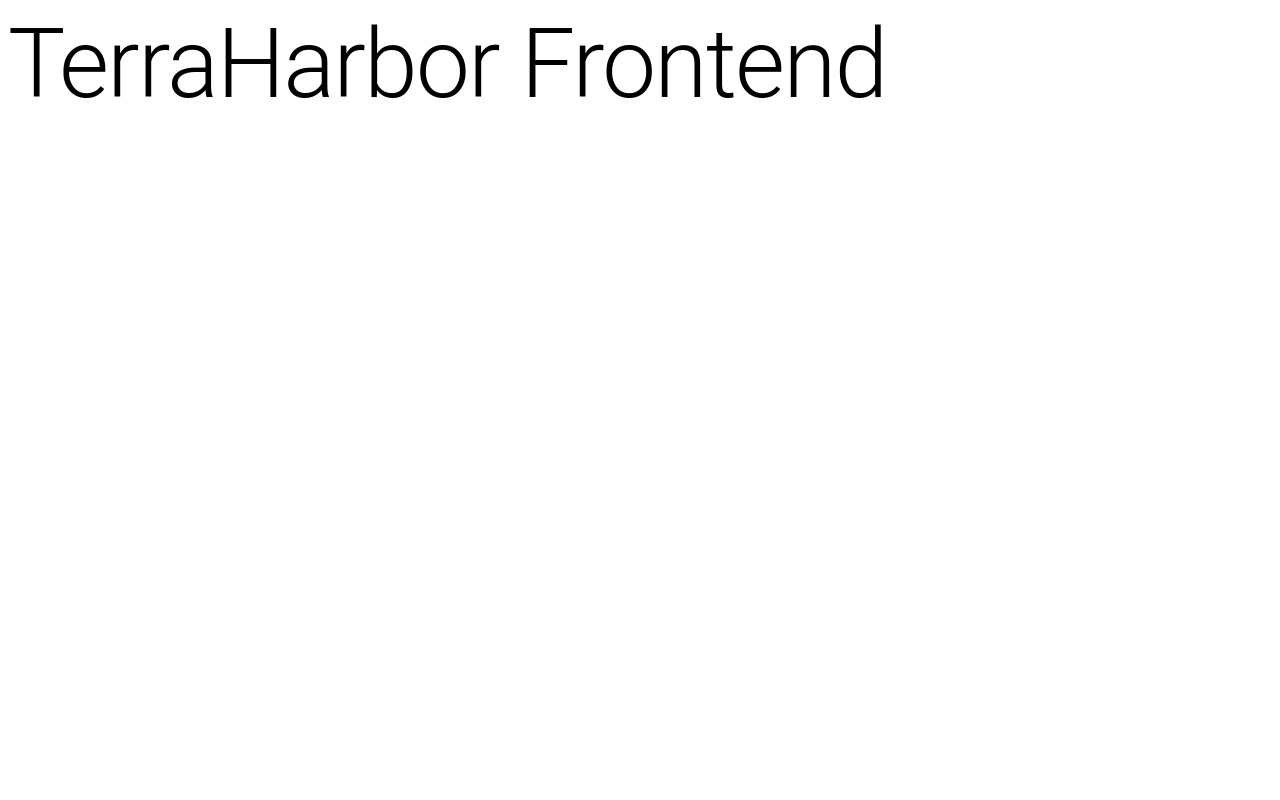
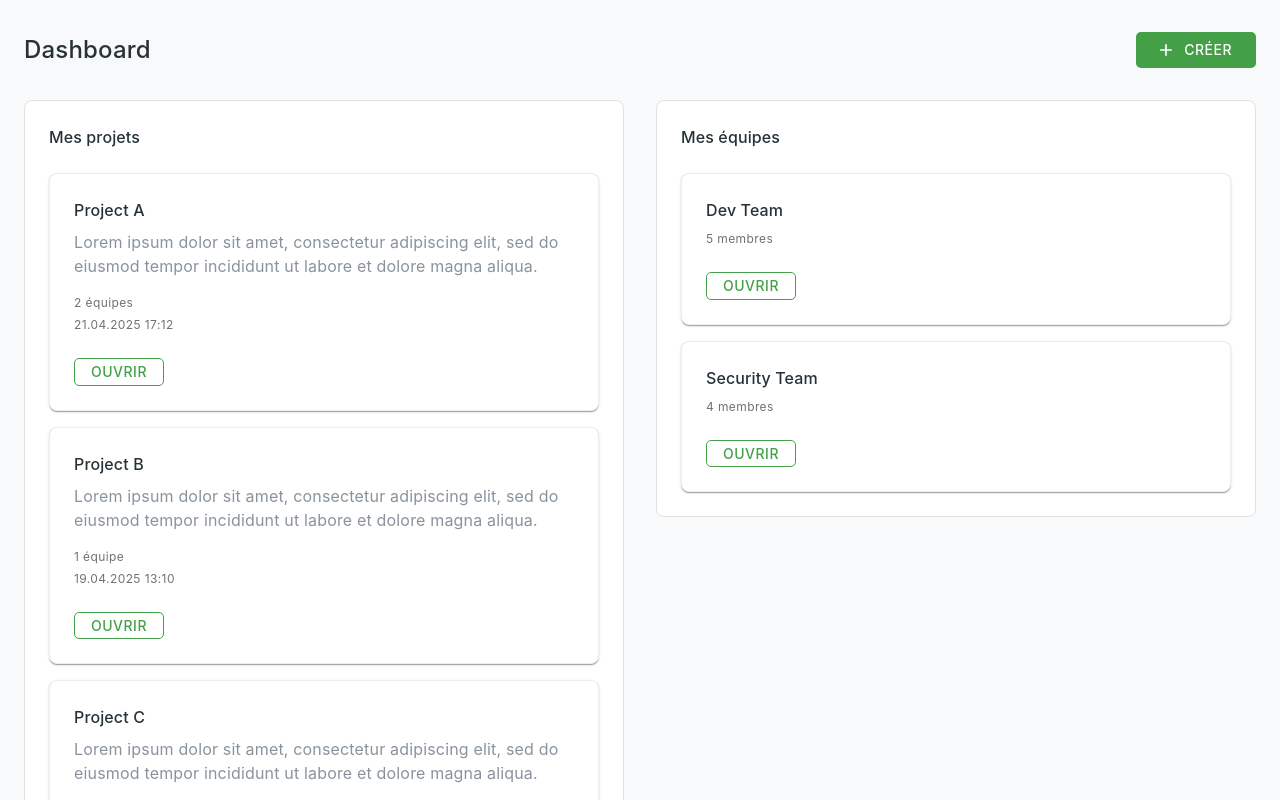
Before and after one commit to terraharbor/frontend, a React (Vite) app: page / in a window 1280 px wide. Shown: the top 800 px of the page. Built offline with nearby package versions, Linux system fonts and the light colour scheme.

Commit message:
feat: implement summary cards for team/project

```diff
--- a/src/App.tsx
+++ b/src/App.tsx
@@ -1,11 +1,201 @@
-import { Stack, Typography } from '@mui/material';
 import { FC } from 'react';
+import {
+  Container,
+  Stack,
+  Typography,
+  Box,
+} from '@mui/material';
+import Grid from '@mui/material/Grid';
+import {
+  Add as AddIcon,
+} from '@mui/icons-material';
+import {
+  PageHeader,
+  ProjectCard,
+  TeamCard,
+  ProjectData,
+  TeamData,
+} from './components';
 
+/*
+  Test app generated by AI to see if the components look as expected
+*/
 const App: FC = () => {
+  // Sample project data matching TerraHarbor mockup
+  const sampleProjects: ProjectData[] = [
+    {
+      id: '1',
+      name: 'Project A',
+      description: 'Lorem ipsum dolor sit amet, consectetur adipiscing elit, sed do eiusmod tempor incididunt ut labore et dolore magna aliqua.',
+      teamCount: 2,
+      lastUpdated: '21.04.2025 17:12',
+    },
+    {
+      id: '2',
+      name: 'Project B',
+      description: 'Lorem ipsum dolor sit amet, consectetur adipiscing elit, sed do eiusmod tempor incididunt ut labore et dolore magna aliqua.',
+      teamCount: 1,
+      lastUpdated: '19.04.2025 13:10',
+    },
+    {
+      id: '3',
+      name: 'Project C',
+      description: 'Lorem ipsum dolor sit amet, consectetur adipiscing elit, sed do eiusmod tempor incididunt ut labore et dolore magna aliqua.',
+      teamCount: 3,
+      lastUpdated: '15.04.2025 12:02',
+    },
+  ];
+
+  // Sample team data matching TerraHarbor mockup
+  const sampleTeams: TeamData[] = [
+    {
+      id: '1',
+      name: 'Dev Team',
+      memberCount: 5,
+    },
+    {
+      id: '2',
+      name: 'Security Team',
+      memberCount: 4,
+    },
+  ];
+
+  // Event handlers
+  const handleCreateProject = () => {
+    console.log('Créer new project clicked');
+  };
+
+  const handleProjectOpen = (project: ProjectData) => {
+    console.log('Ouvrir project:', project.name);
+  };
+
+  const handleTeamOpen = (team: TeamData) => {
+    console.log('Ouvrir team:', team.name);
+  };
+
   return (
-    <Stack>
-      <Typography variant="h1">TerraHarbor Frontend</Typography>
-    </Stack>
+    <Container maxWidth="xl" sx={{ py: 4, backgroundColor: '#F8F9FA', minHeight: '100vh' }}>
+      <Stack spacing={4}>
+        {/* Dashboard Page Header */}
+        <PageHeader
+          title="Dashboard"
+          action={{
+            label: 'CRÉER',
+            onClick: handleCreateProject,
+            startIcon: <AddIcon />,
+            variant: 'contained',
+            color: 'primary',
+          }}
+        />
+
+        {/* Projects and Teams Side by Side */}
+        <Grid container spacing={4}>
+          {/* Projects Section */}
+          <Grid size={{ xs: 12, md: 6 }}>
+            <Box
+              sx={{
+                border: '1px solid',
+                borderColor: 'grey.300',
+                borderRadius: 1, // theme.shape.borderRadius
+                p: 3,
+                backgroundColor: 'background.paper',
+              }}
+            >
+              <Typography
+                variant="h6"
+                sx={{ mb: 3 }}
+              >
+                Mes projets
+              </Typography>
+              <Stack spacing={2}>
+                {sampleProjects.map((project) => (
+                  <ProjectCard
+                    key={project.id}
+                    project={project}
+                    onOpen={handleProjectOpen}
+                  />
+                ))}
+              </Stack>
+            </Box>
+          </Grid>
+
+          {/* Teams Section */}
+          <Grid size={{ xs: 12, md: 6 }}>
+            <Box
+              sx={{
+                border: '1px solid',
+                borderColor: 'grey.300',
+                borderRadius: 1, // theme.shape.borderRadius
+                p: 3,
+                backgroundColor: 'background.paper',
+              }}
+            >
+              <Typography
+                variant="h6"
+                sx={{ mb: 3 }}
+              >
+                Mes équipes
+              </Typography>
+              <Stack spacing={2}>
+                {sampleTeams.map((team) => (
+                  <TeamCard
+                    key={team.id}
+                    team={team}
+                    onOpen={handleTeamOpen}
+                  />
+                ))}
+              </Stack>
+            </Box>
+          </Grid>
+        </Grid>
+
+        {/* Projects Page Header */}
+        <PageHeader
+          title="Projects"
+          action={{
+            label: 'CRÉER',
+            onClick: handleCreateProject,
+            variant: 'contained',
+            color: 'primary',
+          }}
+        />
+
+        {/* Projects Grid View */}
+        <Grid container spacing={3}>
+          {sampleProjects.map((project) => (
+            <Grid size={{ xs: 12, sm: 6, lg: 3 }} key={`grid-${project.id}`}>
+              <ProjectCard
+                project={project}
+                onOpen={handleProjectOpen}
+              />
+            </Grid>
+          ))}
+        </Grid>
+
+        {/* Teams Page Header */}
+        <PageHeader
+          title="Equipes"
+          action={{
+            label: 'CRÉER',
+            onClick: handleCreateProject,
+            variant: 'contained',
+            color: 'primary',
+          }}
+        />
+
+        {/* Teams Grid View */}
+        <Grid container spacing={3}>
+          {sampleTeams.map((team) => (
+            <Grid size={{ xs: 12, sm: 6, lg: 4 }} key={`grid-${team.id}`}>
+              <TeamCard
+                team={team}
+                onOpen={handleTeamOpen}
+              />
+            </Grid>
+          ))}
+        </Grid>
+      </Stack>
+    </Container>
   );
 };
 
--- /dev/null
+++ b/src/components/ProjectCard.tsx
@@ -0,0 +1,40 @@
+import { FC } from 'react';
+import { SummaryCard } from './SummaryCard';
+
+export interface ProjectData {
+  id: string;
+  name: string;
+  description?: string;
+  teamCount?: number;
+  lastUpdated?: string;
+}
+
+export interface ProjectCardProps {
+  project: ProjectData;
+  onOpen: (project: ProjectData) => void;
+  onCardClick?: (project: ProjectData) => void;
+}
+
+export const ProjectCard: FC<ProjectCardProps> = ({ project, onOpen, onCardClick }) => {
+  const metadata = [];
+
+  if (project.teamCount !== undefined) {
+    metadata.push(`${project.teamCount} ${project.teamCount === 1 ? 'équipe' : 'équipes'}`);
+  }
+
+  if (project.lastUpdated) {
+    metadata.push(project.lastUpdated);
+  }
+
+  return (
+    <SummaryCard
+      title={project.name}
+      description={project.description}
+      metadata={metadata}
+      action={{ onClick: () => onOpen(project) }}
+      onClick={onCardClick ? () => onCardClick(project) : undefined}
+    />
+  );
+};
+
+export default ProjectCard;
--- /dev/null
+++ b/src/components/SummaryCard.tsx
@@ -0,0 +1,90 @@
+import { FC } from 'react';
+import {
+  Card,
+  CardContent,
+  CardActions,
+  Typography,
+  Button,
+  Stack,
+} from '@mui/material';
+
+export interface SummaryCardProps {
+  title: string;
+  description?: string;
+  metadata?: string[];
+  action?: {
+    label?: string;
+    onClick: () => void;
+  };
+  onClick?: () => void;
+}
+
+//TerraHarbor summary card
+export const SummaryCard: FC<SummaryCardProps> = ({
+  title,
+  description,
+  metadata = [],
+  action,
+  onClick,
+}) => (
+  <Card
+    onClick={onClick}
+    sx={{
+      height: '100%',
+      display: 'flex',
+      flexDirection: 'column',
+      cursor: onClick ? 'pointer' : 'default',
+    }}
+  >
+    <CardContent sx={(theme) => ({ flexGrow: 1, p: theme.spacing(3) })}>
+      <Typography variant="h6" component="h2" sx={(theme) => ({ mb: theme.spacing(1) })}>
+        {title}
+      </Typography>
+
+      {description && (
+        <Typography variant="body2" sx={(theme) => ({ mb: theme.spacing(2) })}>
+          {description}
+        </Typography>
+      )}
+
+      {metadata.length > 0 && (
+        <Stack spacing={0.5}>
+          {metadata.map((item, index) => (
+            <Typography key={index} variant="caption">
+              {item}
+            </Typography>
+          ))}
+        </Stack>
+      )}
+    </CardContent>
+
+    {action && (
+      <CardActions sx={(theme) => ({ p: theme.spacing(3), pt: 0 })}>
+        <Button
+          variant="outlined"
+          color="primary"
+          onClick={(e) => {
+            e.stopPropagation();
+            action.onClick();
+          }}
+          size="small"
+          sx={(theme) => ({
+            borderColor: 'primary.main',
+            color: 'primary.main',
+            px: theme.spacing(2),
+            py: theme.spacing(0.5),
+            minWidth: 'auto',
+            '&:hover': {
+              borderColor: 'primary.dark',
+              backgroundColor: 'primary.lighter',
+            },
+          })}
+        >
+          {action.label || 'OUVRIR'}
+        </Button>
+      </CardActions>
+    )}
+  </Card>
+);
+
+export default SummaryCard;
--- /dev/null
+++ b/src/components/TeamCard.tsx
@@ -0,0 +1,27 @@
+import { FC } from 'react';
+import { SummaryCard } from './SummaryCard';
+
+export interface TeamData {
+  id: string;
+  name: string;
+  description?: string;
+  memberCount: number;
+}
+
+export interface TeamCardProps {
+  team: TeamData;
+  onOpen: (team: TeamData) => void;
+  onCardClick?: (team: TeamData) => void;
+}
+
+export const TeamCard: FC<TeamCardProps> = ({ team, onOpen, onCardClick }) => (
+  <SummaryCard
+    title={team.name}
+    description={team.description}
+    metadata={[`${team.memberCount} ${team.memberCount === 1 ? 'membre' : 'membres'}`]}
+    action={{ onClick: () => onOpen(team) }}
+    onClick={onCardClick ? () => onCardClick(team) : undefined}
+  />
+);
+
+export default TeamCard;
--- /dev/null
+++ b/src/components/index.ts
@@ -0,0 +1,14 @@
+// Export all components for easy importing
+export { PageHeader } from './PageHeader';
+export type { PageHeaderProps } from './PageHeader';
+
+export { SummaryCard } from './SummaryCard';
+export type { SummaryCardProps } from './SummaryCard';
+
+export { ProjectCard } from './ProjectCard';
+export type { ProjectCardProps, ProjectData } from './ProjectCard';
+
+export { TeamCard } from './TeamCard';
+export type { TeamCardProps, TeamData } from './TeamCard';
+
+export { default as TestComponent } from './TestComponent';
--- a/src/main.tsx
+++ b/src/main.tsx
@@ -1,9 +1,15 @@
 import { StrictMode } from 'react';
 import { createRoot } from 'react-dom/client';
+import { ThemeProvider } from '@mui/material/styles';
+import { CssBaseline } from '@mui/material';
 import App from './App';
+import theme from './theme';
 
 createRoot(document.getElementById('root')!).render(
   <StrictMode>
-    <App />
+    <ThemeProvider theme={theme}>
+      <CssBaseline />
+      <App />
+    </ThemeProvider>
   </StrictMode>,
 );
```
